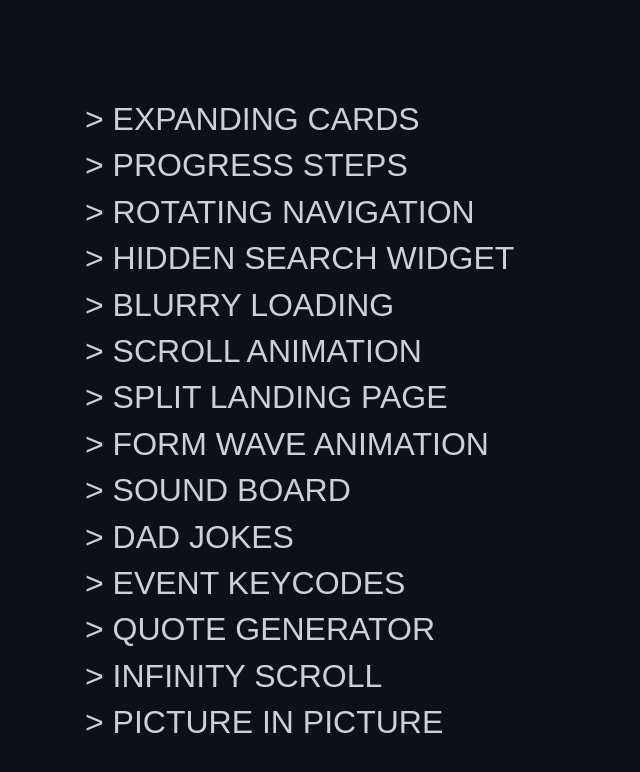
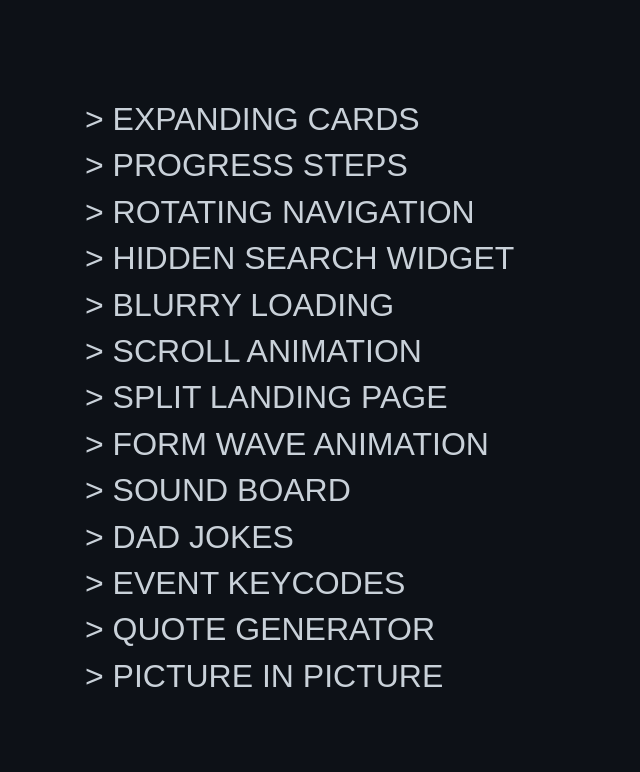
Before and after one commit to amarza/amarza.github.io, a plain HTML site: page index.html in a window 1280 px wide. Shown: the whole page, without its empty margins (0-640 px from the left). Drawn offline with nearby package versions, Linux system fonts and the light colour scheme; a web font is replaced by a local one.

Commit message:
remove infinity scroll

```diff
--- a/index.html
+++ b/index.html
@@ -51,9 +51,6 @@
             <a href="https://amarza.github.io/projects/quote-generator/index.html">
                 <h2>> Quote Generator</h2>
             </a>
-            <a href="https://amarza.github.io/projects/infinity-scroll/index.html">
-                <h2>> Infinity Scroll</h2>
-            </a>
             <a href="https://amarza.github.io/projects/picture-in-picture/index.html">
                 <h2>> Picture in Picture</h2>
             </a>
```
